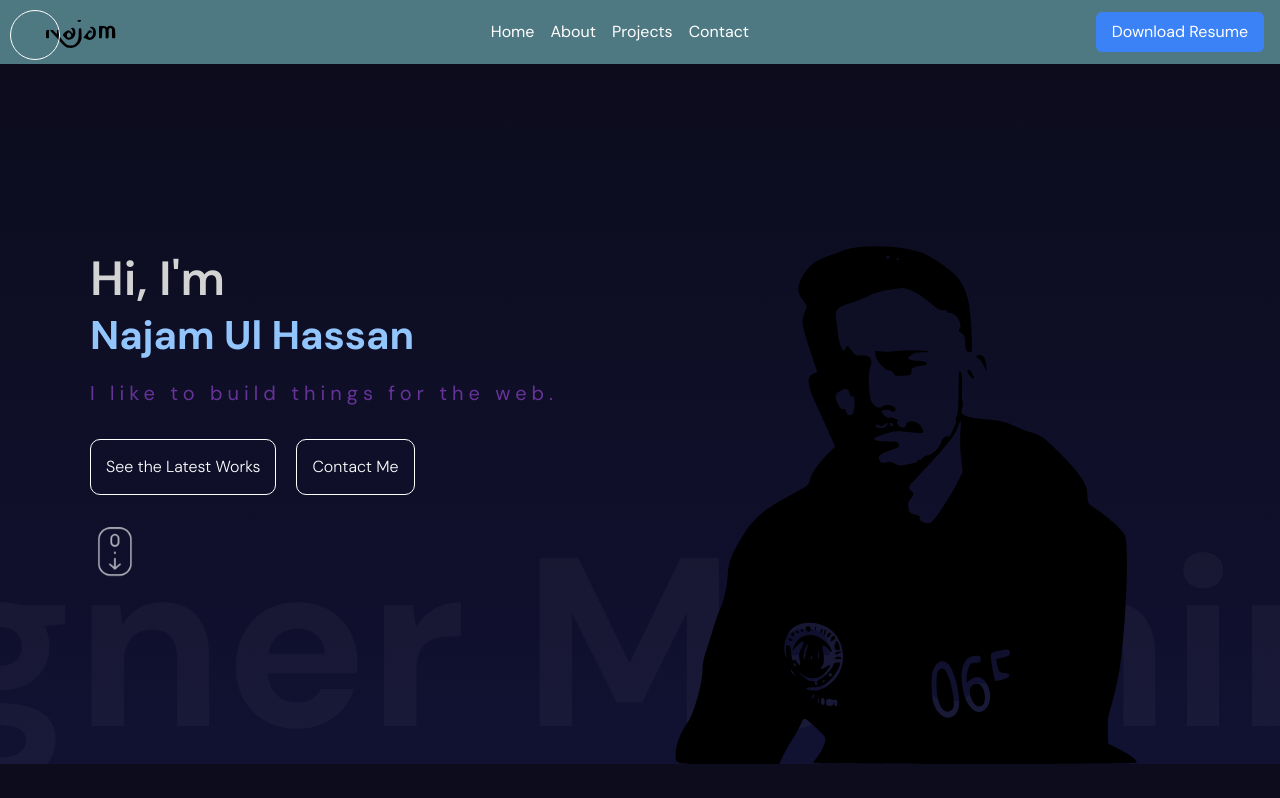
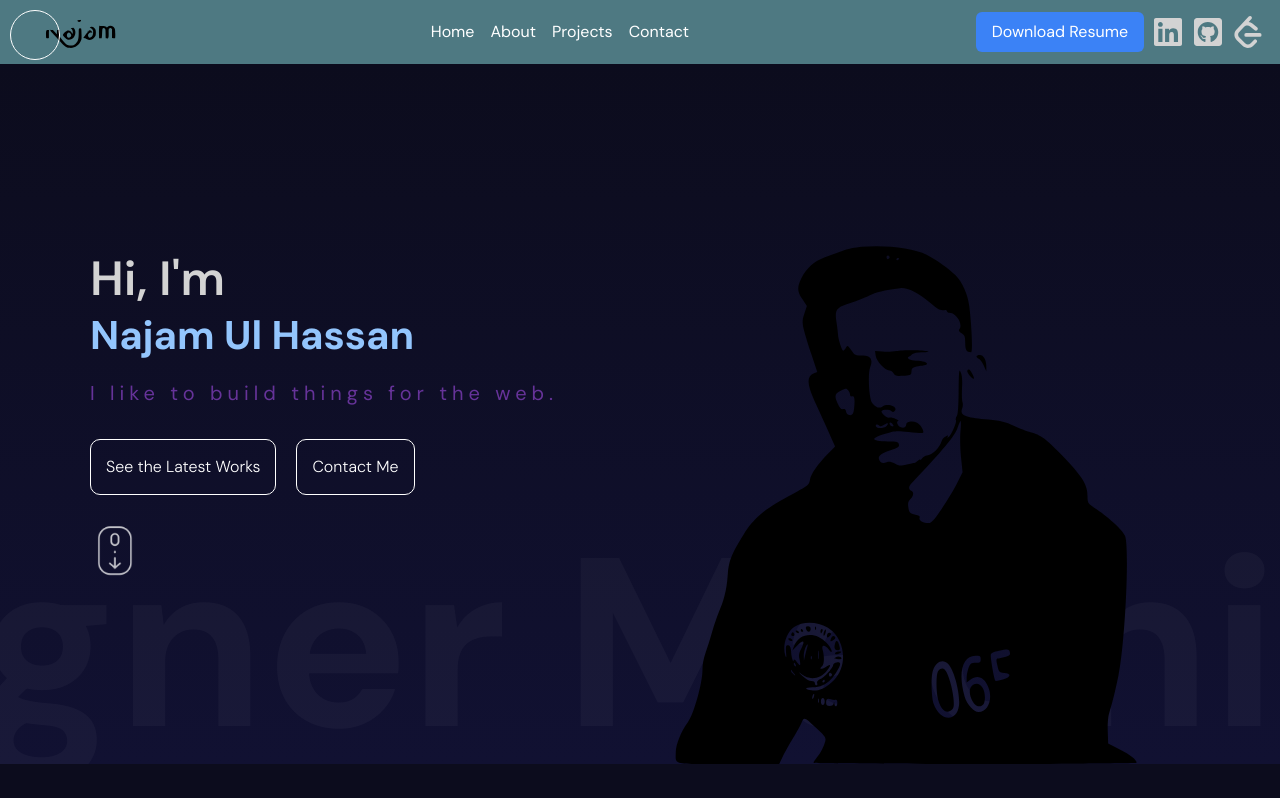
Before and after one commit to Najamulhassan3383/Portfolio, a React (Vite) app: page / in a window 1280 px wide. Shown: the top 798 px of the page. Built offline with nearby package versions, Linux system fonts and the light colour scheme.

Commit message:
fixed the broken links, added smooth scrooling

```diff
--- a/package.json
+++ b/package.json
@@ -16,6 +16,7 @@
     "react": "18.2.0",
     "react-dom": "18.2.0",
     "react-icons": "^5.0.1",
+    "react-scroll": "^1.9.0",
     "sass": "^1.68.0"
   },
   "devDependencies": {
--- a/src/components/contact/Contact.jsx
+++ b/src/components/contact/Contact.jsx
@@ -53,6 +53,7 @@ const Contact = () => {
       variants={variants}
       initial="initial"
       whileInView="animate"
+      id="contact"
     >
       <motion.div className="textContainer" variants={variants}>
         <motion.h1 variants={variants}>Let’s work together</motion.h1>
--- a/src/components/hero/Hero.jsx
+++ b/src/components/hero/Hero.jsx
@@ -1,5 +1,6 @@
 import "./hero.scss";
 import { motion } from "framer-motion";
+import { Link } from "react-scroll";
 
 const textVariants = {
   initial: {
@@ -23,6 +24,7 @@ const textVariants = {
     },
   },
 };
+
 const sliderVariants = {
   initial: {
     x: 0,
@@ -39,7 +41,7 @@ const sliderVariants = {
 
 const Hero = () => {
   return (
-    <div className="hero ">
+    <div className="hero" id="about">
       <div className="wrapper">
         <motion.div
           className="textContainer flex flex-col gap-3"
@@ -52,7 +54,7 @@ const Hero = () => {
           </p>
           <motion.h1
             variants={textVariants}
-            className="font-bold text-4xl  md:text-5xl lg:text-6xl  mb-2 text-blue-300"
+            className="font-bold text-4xl md:text-5xl lg:text-6xl mb-2 text-blue-300"
           >
             Najam Ul Hassan
           </motion.h1>
@@ -62,11 +64,37 @@ const Hero = () => {
           >
             I like to build things for the web.
           </motion.h2>
-          <motion.div variants={textVariants} className="buttons mb-4">
-            <motion.button variants={textVariants}>
-              See the Latest Works
-            </motion.button>
-            <motion.button variants={textVariants}>Contact Me</motion.button>
+          <motion.div variants={textVariants} className="buttons mb-4 flex">
+            <Link
+              to="projects"
+              smooth={true}
+              duration={500}
+              spy={true}
+              exact="true"
+              offset={-80}
+            >
+              <motion.button
+                variants={textVariants}
+                className="bg-blue-500 text-white px-6 py-3 rounded-lg transition-all duration-300 ease-in-out transform hover:bg-blue-600 hover:scale-105 cursor-pointer"
+              >
+                See the Latest Works
+              </motion.button>
+            </Link>
+            <Link
+              to="contact"
+              smooth={true}
+              duration={500}
+              spy={true}
+              exact="true"
+              offset={-80}
+            >
+              <motion.button
+                variants={textVariants}
+                className="bg-green-500 text-white px-6 py-3 rounded-lg transition-all duration-300 ease-in-out transform hover:bg-green-600 hover:scale-105 cursor-pointer"
+              >
+                Contact Me
+              </motion.button>
+            </Link>
           </motion.div>
           <motion.img
             variants={textVariants}
@@ -86,8 +114,7 @@ const Hero = () => {
         Enthusiast
       </motion.div>
       <div className="imageContainer">
-        <img src="/najam-removebg-preview.svg" alt="" className="w-48 h-48" />{" "}
-        {/* Adjust these values as needed */}
+        <img src="/najam-removebg-preview.svg" alt="" className="w-48 h-48" />
       </div>
     </div>
   );
--- a/src/components/navbar/Navbar.jsx
+++ b/src/components/navbar/Navbar.jsx
@@ -1,14 +1,15 @@
 import Sidebar from "../sidebar/Sidebar";
 import { motion } from "framer-motion";
-import { FaLinkedin } from "react-icons/fa";
-import { FaGithubSquare } from "react-icons/fa";
+import { FaLinkedin, FaGithubSquare } from "react-icons/fa";
 import { SiLeetcode } from "react-icons/si";
+import { Link } from "react-scroll";
 import logo from "../../../public/logo-removebg-preview.svg";
+
 const links = [
-  { name: "Home", href: "/" },
-  { name: "About", href: "/about" },
-  { name: "Projects", href: "/projects" },
-  { name: "Contact", href: "/contact" },
+  { name: "Home", to: "home" },
+  { name: "About", to: "about" },
+  { name: "Projects", to: "projects" },
+  { name: "Contact", to: "contact" },
 ];
 
 const Navbar = () => {
@@ -24,27 +25,23 @@ const Navbar = () => {
       {/* Links */}
       <div className="hidden md:flex flex-row gap-4">
         {links.map((link) => (
-          <a
+          <Link
             key={link.name}
-            href={link.href}
-            className="text-white hover:text-blue-500"
+            to={link.to}
+            smooth={true}
+            duration={300}
+            spy={true}
+            exact="true"
+            offset={-80}
+            className="text-white hover:text-blue-500 cursor-pointer"
           >
             {link.name}
-          </a>
+          </Link>
         ))}
       </div>
 
-      {/* button to download resume */}
-      <a
-        href="/NajamUlHassan.pdf"
-        download
-        className="hidden md:flex items-center justify-center px-4 py-2 text-white bg-blue-500 rounded-md"
-      >
-        Download Resume
-      </a>
-
       {/* najam */}
-      {/* <div className="wrapper">
+      <div className="wrapper">
         <motion.span
           initial={{ opacity: 0, scale: 0.5 }}
           animate={{ opacity: 1, scale: 1 }}
@@ -52,22 +49,38 @@ const Navbar = () => {
         ></motion.span>
         <div className="flex flex-row justify-center items-center gap-2">
           <a
+            href="/Najam ul Hassan.pdf"
+            download
+            className="hidden md:flex items-center justify-center px-4 py-2 text-white bg-blue-500 rounded-md"
+          >
+            Download Resume
+          </a>
+          <a
             href="https://www.linkedin.com/in/najamul-hassan-977392200/"
             target="_blank"
             rel="noreferrer"
             className="linkedin hover:text-blue-500"
           >
             <FaLinkedin className="w-8 h-8" />
-
           </a>
-          <a href="#" target="_blank" className="github hover:text-gray-500">
+          <a
+            href="https://github.com/Najamulhassan3383"
+            target="_blank"
+            rel="noreferrer"
+            className="github hover:text-gray-500"
+          >
             <FaGithubSquare className="w-8 h-8" />
           </a>
-          <a href="#" target="_blank" className="github hover:text-green-500">
+          <a
+            href="https://leetcode.com/u/najmulhassan721/"
+            target="_blank"
+            rel="noreferrer"
+            className="github hover:text-green-500"
+          >
             <SiLeetcode className="w-8 h-8" />
           </a>
         </div>
-      </div> */}
+      </div>
     </div>
   );
 };
--- a/src/components/portfolio/Portfolio.jsx
+++ b/src/components/portfolio/Portfolio.jsx
@@ -19,23 +19,11 @@ const items = [
     githubLink:
       "https://github.com/najamulhassanarbi/BVStraining/tree/ArbiShop/ArbiShop",
   },
-  {
-    id: 3,
-    title: "Vanilla JS App",
-    img: "https://images.pexels.com/photos/6894528/pexels-photo-6894528.jpeg?auto=compress&cs=tinysrgb&w=1600&lazy=load",
-    desc: "Lorem ipsum dolor sit amet consectetur adipisicing elit. Dolores ab id ad nesciunt quo aut corporis modi? Voluptate, quos sunt dolorum facilis, id eum sequi placeat accusantium saepe eos laborum.",
-  },
-  {
-    id: 4,
-    title: "Music App",
-    img: "https://images.pexels.com/photos/18540208/pexels-photo-18540208/free-photo-of-wood-landscape-water-hill.jpeg?auto=compress&cs=tinysrgb&w=1260&h=750&dpr=2",
-    desc: "Lorem ipsum dolor sit amet consectetur adipisicing elit. Dolores ab id ad nesciunt quo aut corporis modi? Voluptate, quos sunt dolorum facilis, id eum sequi placeat accusantium saepe eos laborum.",
-  },
 ];
 
 const Single = ({ item }) => {
   return (
-    <div className="w-full sm:w-1/2 lg:w-1/3 p-4">
+    <div className="w-full sm:w-1/2 lg:w-1/3 p-4" id="projects">
       <div className="h-full bg-white rounded-lg shadow-md overflow-hidden transform transition duration-500 hover:scale-105">
         <img
           className="w-full h-64 object-cover"
```
Also changed, not shown: 2 other files (tests, documents, lock files or other folders).
